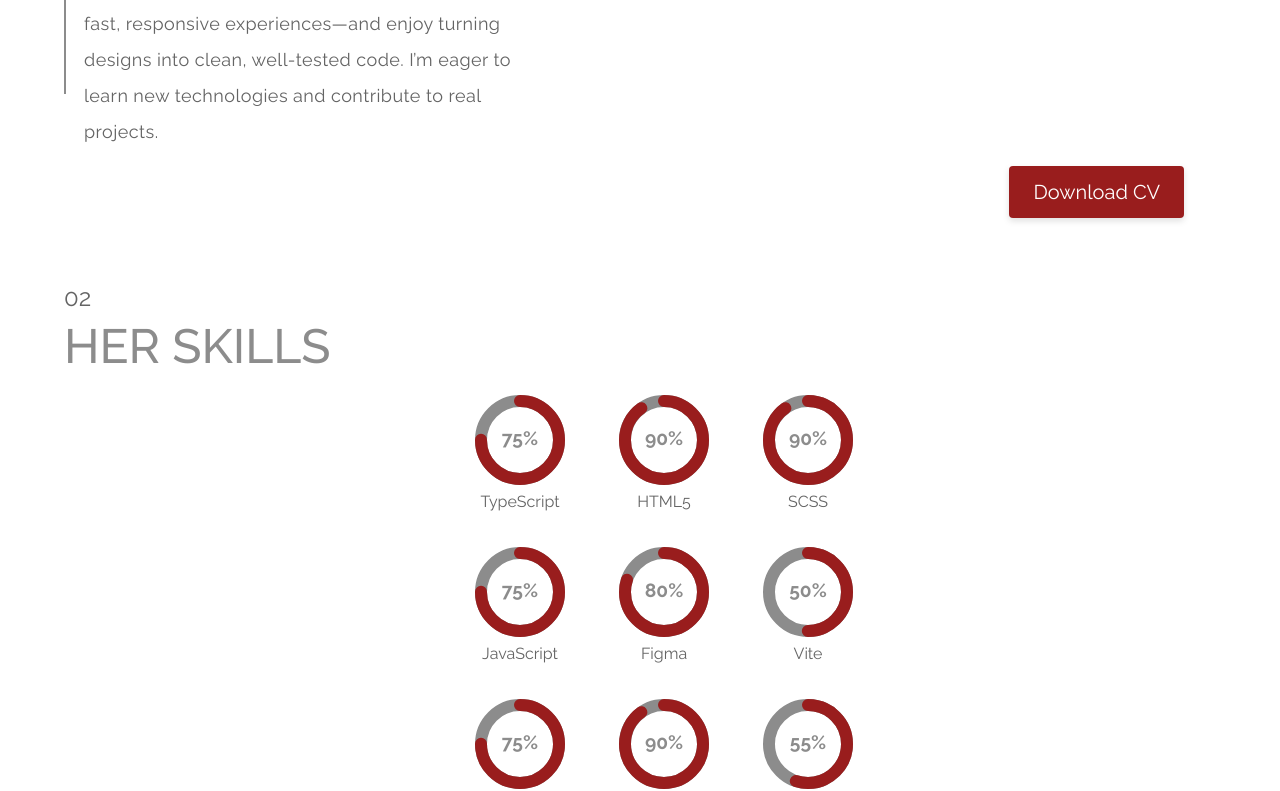
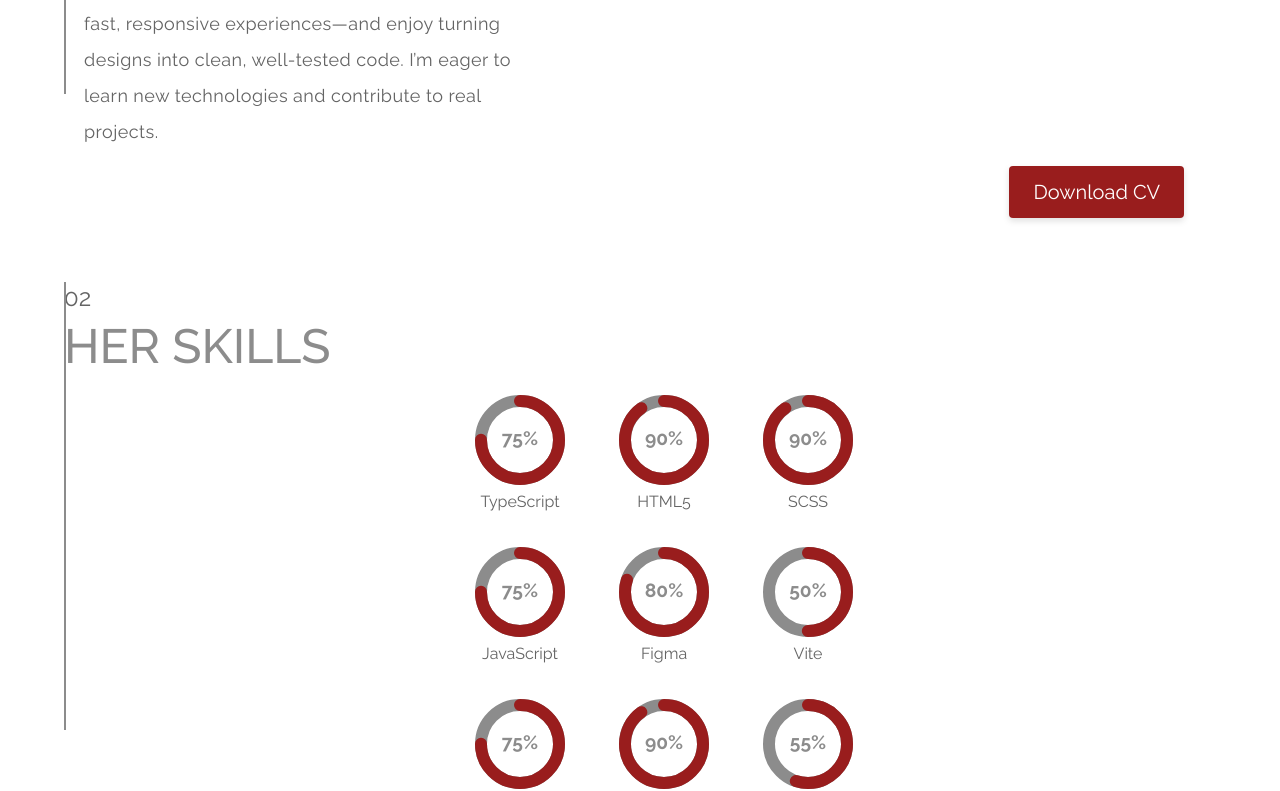
Before and after one commit to bavayra/Portfolio, a React (Vite) app: page / in a window 1280 px wide. Shown: the part 1466-2257 px from the top of the page. Built offline with nearby package versions, Linux system fonts and the light colour scheme.

Commit message:
refactor(Dividers-weatherApp): recalculated clamps for block-div-2xl height for screens 360-820

```diff
--- a/src/index.css
+++ b/src/index.css
@@ -157,6 +157,12 @@
   }
 }
 
+@media (min-width: 360px) and (max-width: 480px) {
+  :root {
+    --block-div-2xl-h: 352px;
+  }
+}
+
 @media (min-width: 391px) and (max-width: 480px) {
   :root {
     --section-top-div-height: clamp(118px, calc(7.5vh - 59.5px), 124px);
@@ -208,13 +214,12 @@
   :root {
     --block-div-lg-h: clamp(348px, calc(100vh - 512px), 388px);
     --block-div-xl-h: clamp(368px, calc(80vh - 320px), 400px);
+    --block-div-2xl-h: clamp(352px, calc(240vh - 1712px), 448px);
   }
 }
 
 @media (min-width: 360px) and (max-width: 599px) {
   :root {
-    --block-div-2xl-h: clamp(350px, calc(20vw + 278px), 460px);
-
     --section-top-div-top: 20px;
   }
 }
@@ -227,6 +232,12 @@
     --block-div-md-h: clamp(280px, calc(-30vh + 10px), 304px);
     --block-div-lg-h: clamp(328px, calc(-75vh - 297px), 388px);
     --block-div-xl-h: clamp(340px, calc(-75vh - 335px), 400px);
+  }
+}
+
+@media (min-width: 601px) {
+  :root {
+    --block-div-2xl-h: 448px;
   }
 }
 
@@ -251,7 +262,6 @@
     --section-bot-div-height: clamp(180px, calc(16vh + 36px), 216px);
     --section-bot-div-top: clamp(252px, calc(31vh - 27px), 320px);
 
-    --block-div-2xl-h: clamp(350px, 84.95vw, 460px);
     --block-div-top: clamp(114px, calc(17.5vh - 43.5px), 128px);
 
     --contacts-div-bot-top: 76px;
```
